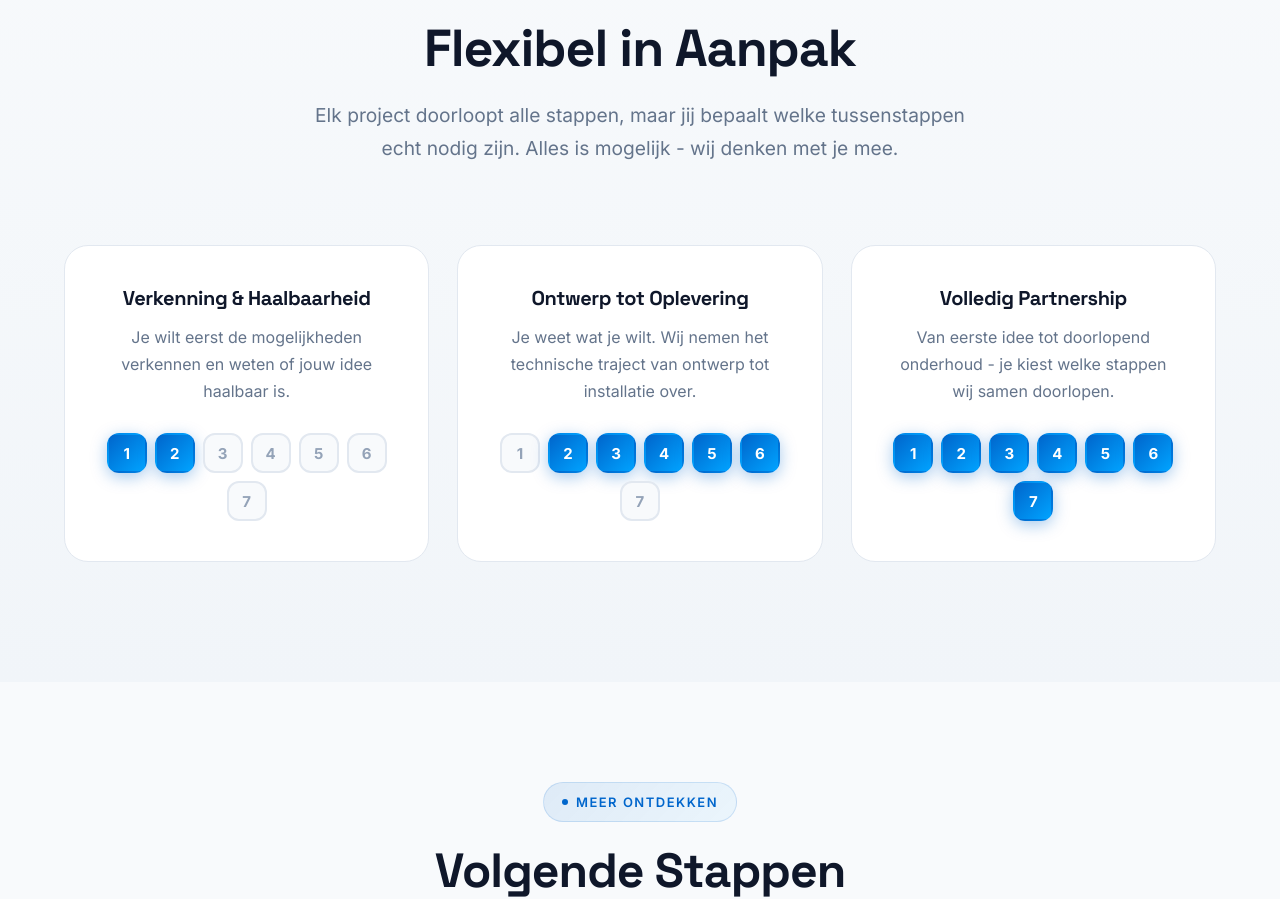
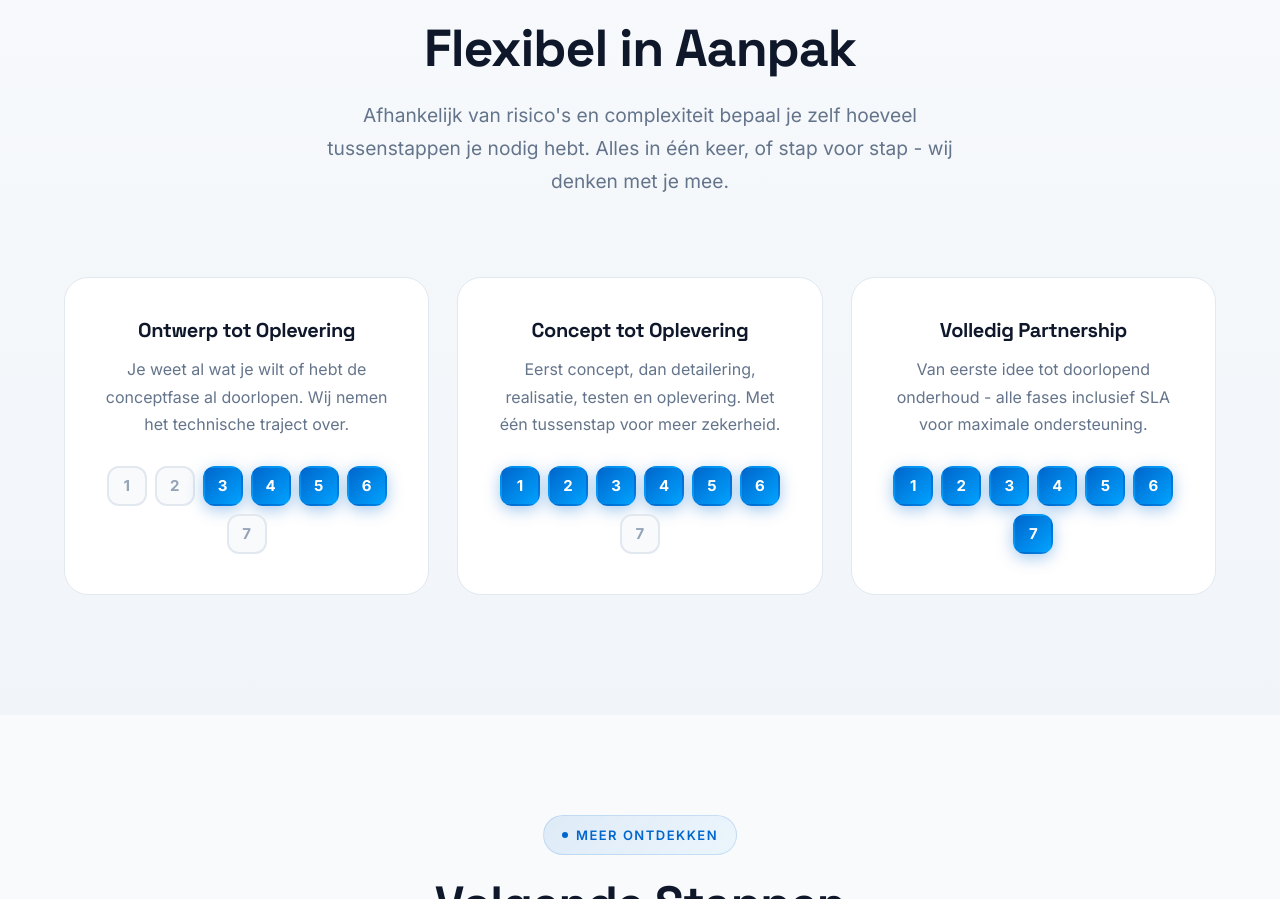
Before and after one commit to Rickvkesteren/aim-robotics, a plain HTML site: page proces-new.html in a window 1280 px wide. Shown: the part 4743-5642 px from the top of the page. Drawn offline with Linux system fonts and the light colour scheme.

Commit message:
fix: Update proces flexibility options to realistic customer scenarios
- Ontwerp tot Oplevering (3-6): Already know what you want
- Concept tot Oplevering (1-6): Step-by-step with checkpoints
- Volledig Partnership (1-7): Full service including SLA

```diff
--- a/proces-new.html
+++ b/proces-new.html
@@ -245,29 +245,29 @@
                 <div class="section-header">
                     <p class="section-tag">Maatwerk</p>
                     <h2 class="section-title">Flexibel in Aanpak</h2>
-                    <p class="section-subtitle">Elk project doorloopt alle stappen, maar jij bepaalt welke tussenstappen echt nodig zijn. Alles is mogelijk - wij denken met je mee.</p>
+                    <p class="section-subtitle">Afhankelijk van risico's en complexiteit bepaal je zelf hoeveel tussenstappen je nodig hebt. Alles in één keer, of stap voor stap - wij denken met je mee.</p>
                 </div>
 
                 <div class="info-grid">
                     <div class="info-card">
-                        <h4>Verkenning & Haalbaarheid</h4>
-                        <p>Je wilt eerst de mogelijkheden verkennen en weten of jouw idee haalbaar is.</p>
+                        <h4>Ontwerp tot Oplevering</h4>
+                        <p>Je weet al wat je wilt of hebt de conceptfase al doorlopen. Wij nemen het technische traject over.</p>
                         <div class="fase-badges">
-                            <span class="active">1</span>
-                            <span class="active">2</span>
-                            <span>3</span>
-                            <span>4</span>
-                            <span>5</span>
-                            <span>6</span>
+                            <span>1</span>
+                            <span>2</span>
+                            <span class="active">3</span>
+                            <span class="active">4</span>
+                            <span class="active">5</span>
+                            <span class="active">6</span>
                             <span>7</span>
                         </div>
                     </div>
 
                     <div class="info-card">
-                        <h4>Ontwerp tot Oplevering</h4>
-                        <p>Je weet wat je wilt. Wij nemen het technische traject van ontwerp tot installatie over.</p>
+                        <h4>Concept tot Oplevering</h4>
+                        <p>Eerst concept, dan detailering, realisatie, testen en oplevering. Met één tussenstap voor meer zekerheid.</p>
                         <div class="fase-badges">
-                            <span>1</span>
+                            <span class="active">1</span>
                             <span class="active">2</span>
                             <span class="active">3</span>
                             <span class="active">4</span>
@@ -279,7 +279,7 @@
 
                     <div class="info-card">
                         <h4>Volledig Partnership</h4>
-                        <p>Van eerste idee tot doorlopend onderhoud - je kiest welke stappen wij samen doorlopen.</p>
+                        <p>Van eerste idee tot doorlopend onderhoud - alle fases inclusief SLA voor maximale ondersteuning.</p>
                         <div class="fase-badges">
                             <span class="active">1</span>
                             <span class="active">2</span>
```
